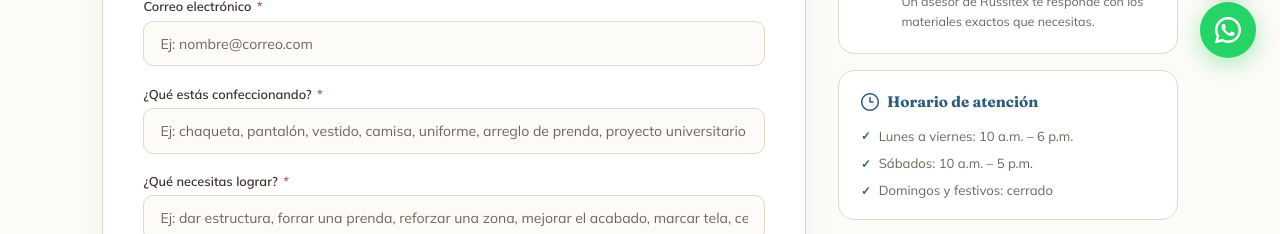
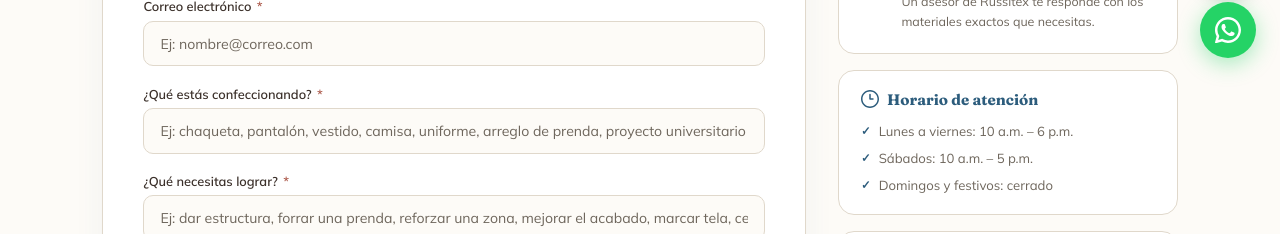
Before and after one commit to pas9747/almacen-russitex, a plain HTML site: page version2/russitex-asesoria.html in a window 1280 px wide. Shown: the part 718-952 px from the top of the page. Drawn offline with Linux system fonts and the light colour scheme.

Commit message:
asesoria: restaura interlineado original en chat-info-card
line-height: normal en .chat-info-card para que su texto sin valor propio
(h4) herede normal como en la versión original, en vez del 1.6 de
russitex-ui.css. Los li (1.45) e info-card-text (1.6) conservan su valor.

Co-Authored-By: Claude Opus 4.8 <noreply@anthropic.com>

```diff
--- a/version2/russitex-asesoria.html
+++ b/version2/russitex-asesoria.html
@@ -245,7 +245,7 @@ nav a.active::after {
 /* ── CONTENIDO DE OPCIONES ── */
 .content-section { padding: 3.5rem 8% 5rem; background: var(--crema); }
 .chat-info { display: flex; flex-direction: column; gap: 1rem; }
-.chat-info-card { background: white; border-radius: 16px; padding: 1.2rem 1.4rem; border: 1px solid var(--gris-claro); }
+.chat-info-card { background: white; border-radius: 16px; padding: 1.2rem 1.4rem; border: 1px solid var(--gris-claro); line-height: normal; }
 .chat-info-card h4 { font-family: 'Fraunces', serif; font-size: 0.95rem; font-weight: 700; color: var(--azul); margin-bottom: 0.8rem; }
 .chat-info-card ul { list-style: none; display: flex; flex-direction: column; gap: 0.5rem; }
 .chat-info-card ul li { font-size: 0.82rem; color: var(--gris); display: flex; align-items: flex-start; gap: 0.5rem; line-height: 1.45; }
```
